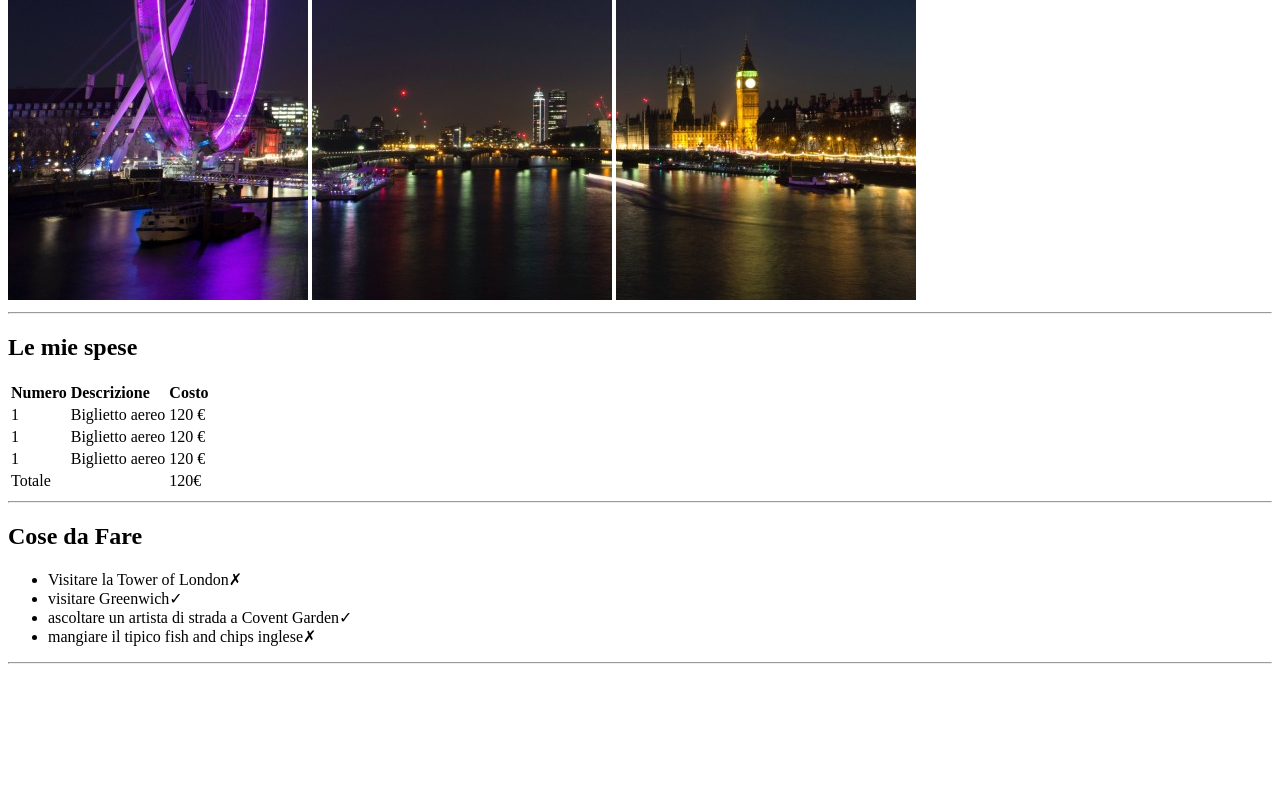
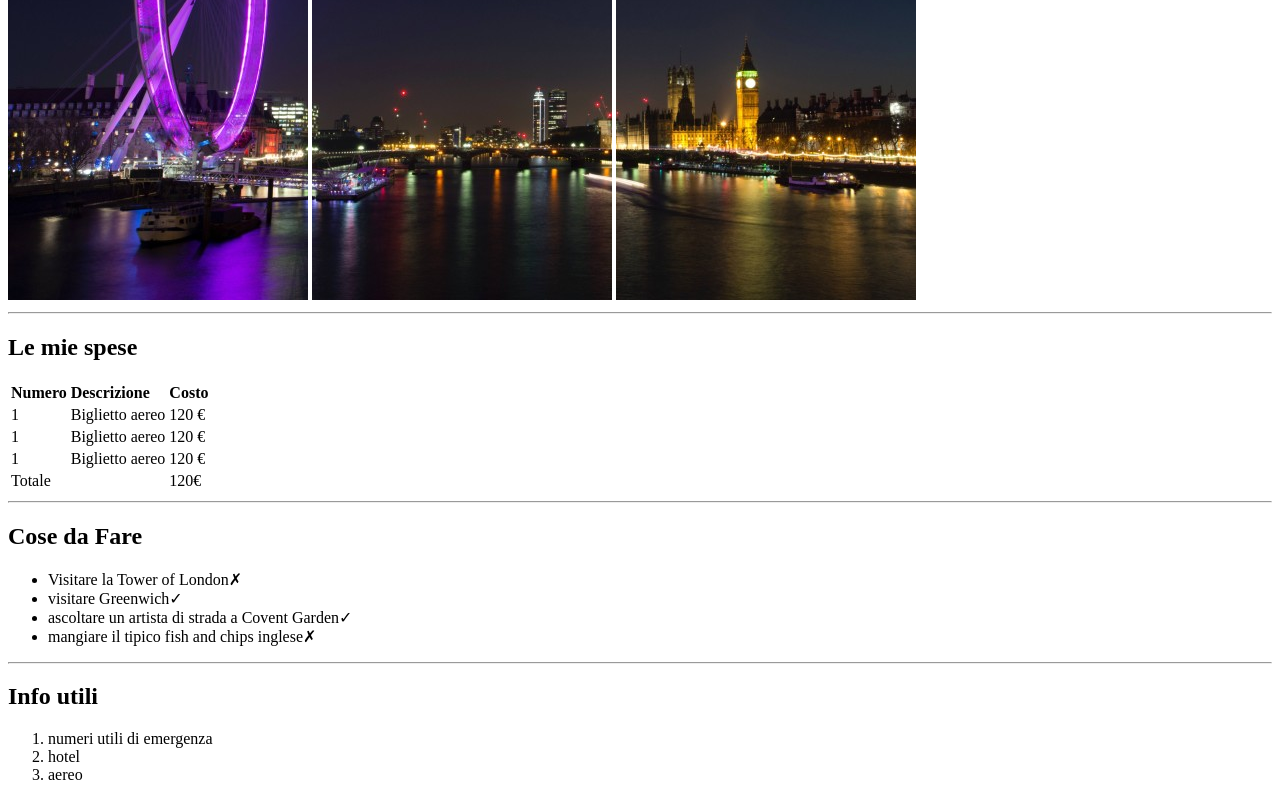
Before and after one commit to DanieleBegnis/html-london-trip, a plain HTML site: page index.html in a window 1280 px wide. Shown: the part 380-1180 px from the top of the page. Before the commit the page ends 1052 px from the top, so only its background shows below. Drawn offline with Linux system fonts and the light colour scheme.

Commit message:
feat: added ordered list

```diff
--- a/index.html
+++ b/index.html
@@ -50,7 +50,7 @@
             </tfoot>
          </table>
          <hr>
-         </section>
+        </section>
         <!--/sezione spese  -->
         <!-- sezione cose da visitare -->
         <section>
@@ -64,6 +64,16 @@
             <hr>
         </section>
         <!-- /sezione cose da visitare -->
+        <!-- info utili -->
+        <section>
+            <h2>Info utili</h2>
+            <ol>
+                <li>numeri utili di emergenza</li>
+                <li>hotel</li>
+                <li>aereo</li>
+            </ol>
+        </section>
+        <!-- /info utili -->
     </main>
 </body>
 </html>
```
